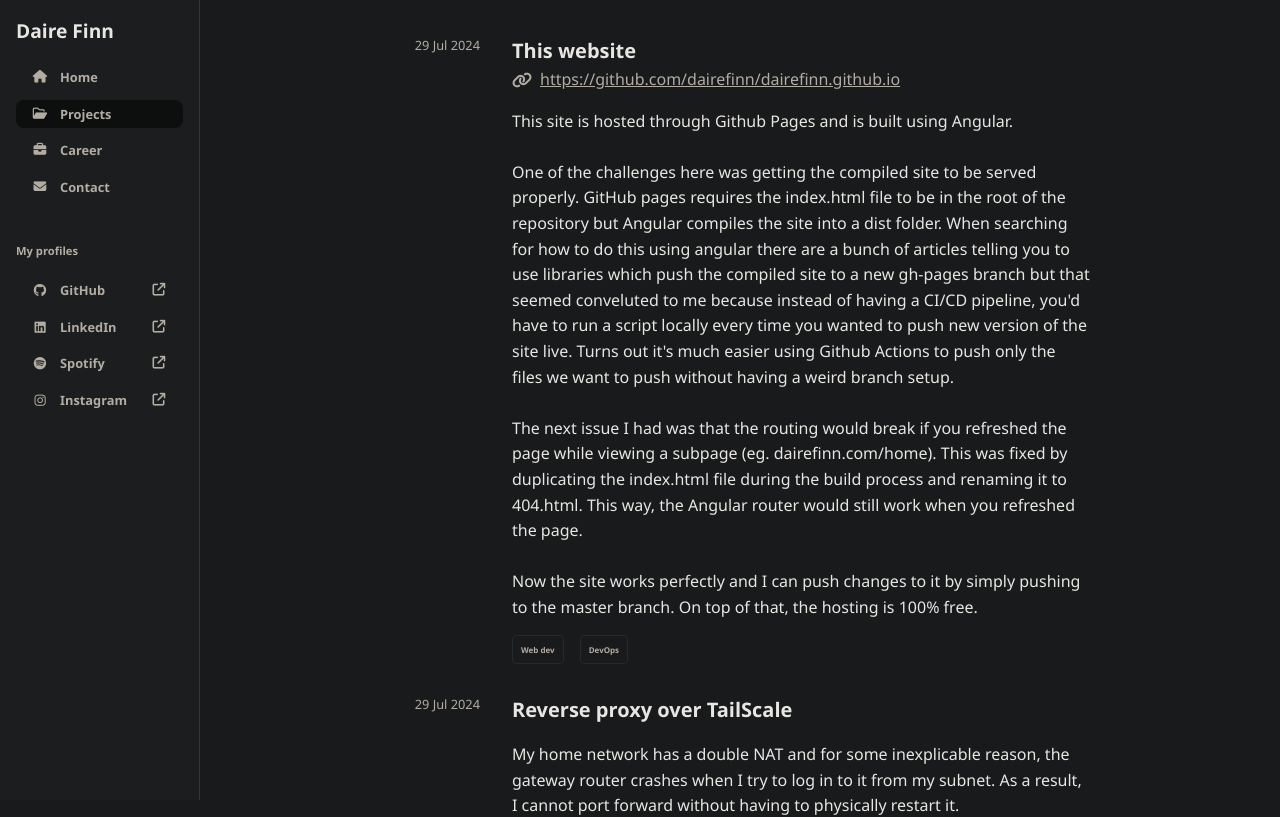
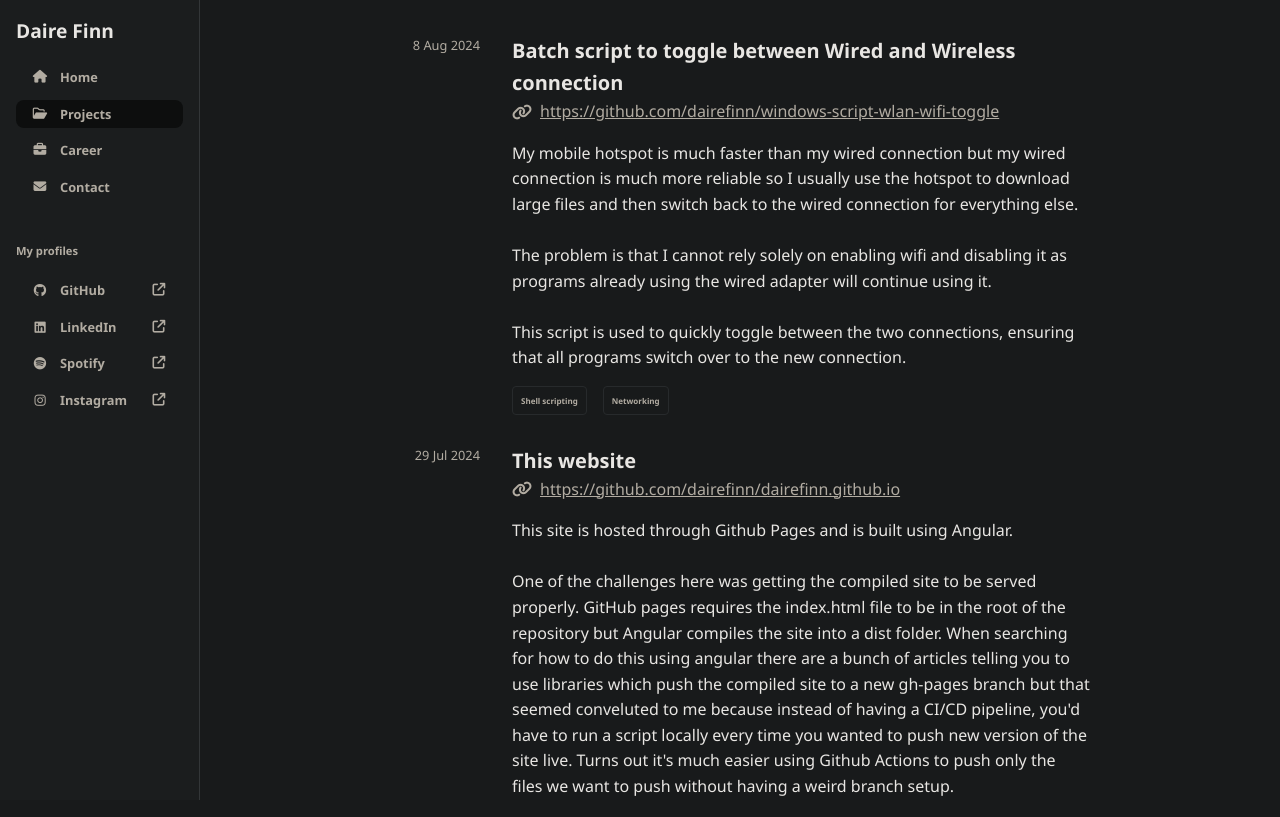
Before and after one commit to dairefinn/dairefinn.github.io, an Angular app: page /projects in a window 1280 px wide. Shown: the top 817 px of the page. Built offline with nearby package versions, Linux system fonts and the light colour scheme.

Commit message:
Added network adapter switch project

```diff
--- a/src/data/projects.ts
+++ b/src/data/projects.ts
@@ -9,6 +9,19 @@
 }
 
 export const projects: ProjectItem[] = [
+    {
+        title: 'Batch script to toggle between Wired and Wireless connection',
+        description: `
+            My mobile hotspot is much faster than my wired connection but my wired connection is much more reliable so I usually use the hotspot to download large files and then switch back to the wired connection for everything else.
+            <br/><br/>
+            The problem is that I cannot rely solely on enabling wifi and disabling it as programs already using the wired adapter will continue using it.
+            <br/><br/>
+            This script is used to quickly toggle between the two connections, ensuring that all programs switch over to the new connection.
+            `,
+        tags: [Tag.SHELL, Tag.NETWORKING],
+        link: 'https://github.com/dairefinn/windows-script-wlan-wifi-toggle',
+        date: new Date('2024-08-08')
+    },
     {
         title: 'This website',
         description: `
```
